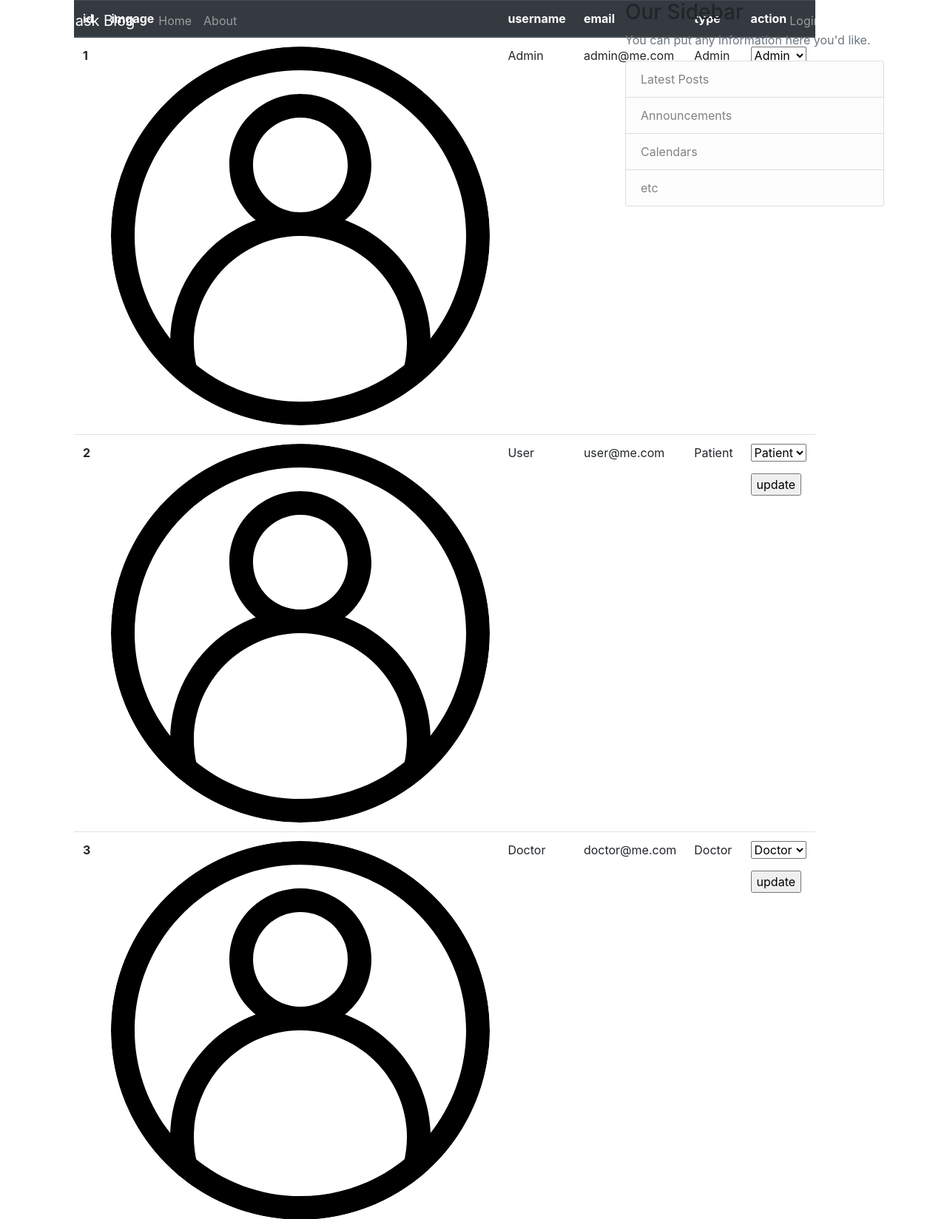
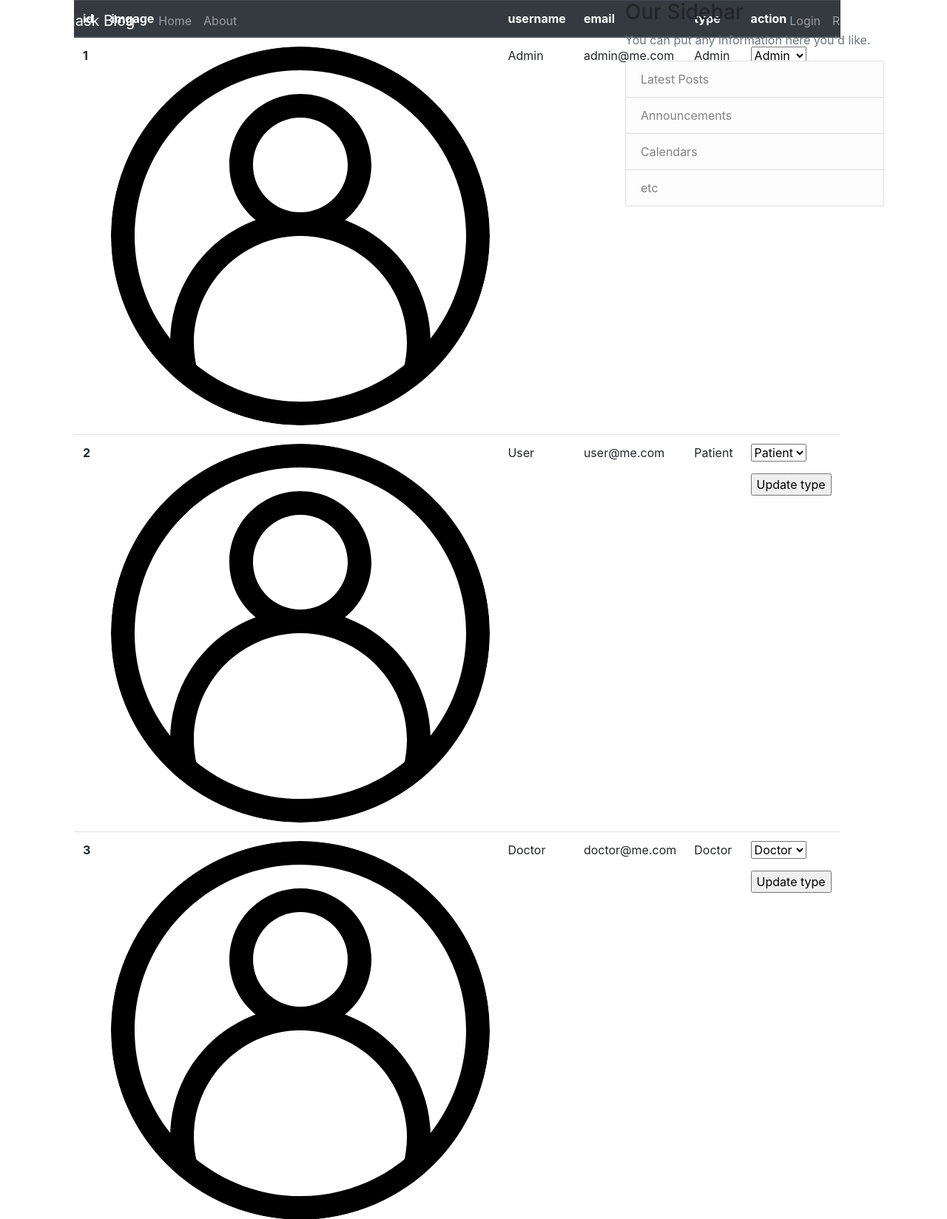
Before and after one commit to AhmedEhabH/GP-blog, a Flask app: template flaskblog/templates/users.html in a window 1280 px wide. Shown: the top 1648 px of the page at 74% size. Run offline with Flask 2, Linux system fonts and the light colour scheme; the template is opened without the code that fills it: values that come from a table or form of the project are taken from there, others are empty; data comes from the database, SQL or seed files in the repository; some libraries are stand-ins or nearby versions.

Commit message:
stop update

```diff
--- a/flaskblog/templates/post.html
+++ b/flaskblog/templates/post.html
@@ -10,7 +10,6 @@
             <small class="text-muted">{{ post.date_posted.strftime('%H:%M') }}</small>
             {% if post.author == current_user %}
             <div>
-                <a class="btn btn-secondary btn-sm mt-1 mb-1" href="{{ url_for('update_post', post_id=post.id) }}">Update</a>
                 <button type="button" class="btn btn-danger btn-sm m-1" data-toggle="modal"
                     data-target="#deleteModal">Delete</button>
             </div>
--- a/flaskblog/templates/users.html
+++ b/flaskblog/templates/users.html
@@ -40,7 +40,7 @@
                                     </select>
                                 </div>
                                 <div class="form-group">
-                                    <input type="submit" value="update">
+                                    <input type="submit" value="Update type">
                                 </div>
                             </form>
                         </td>
```
